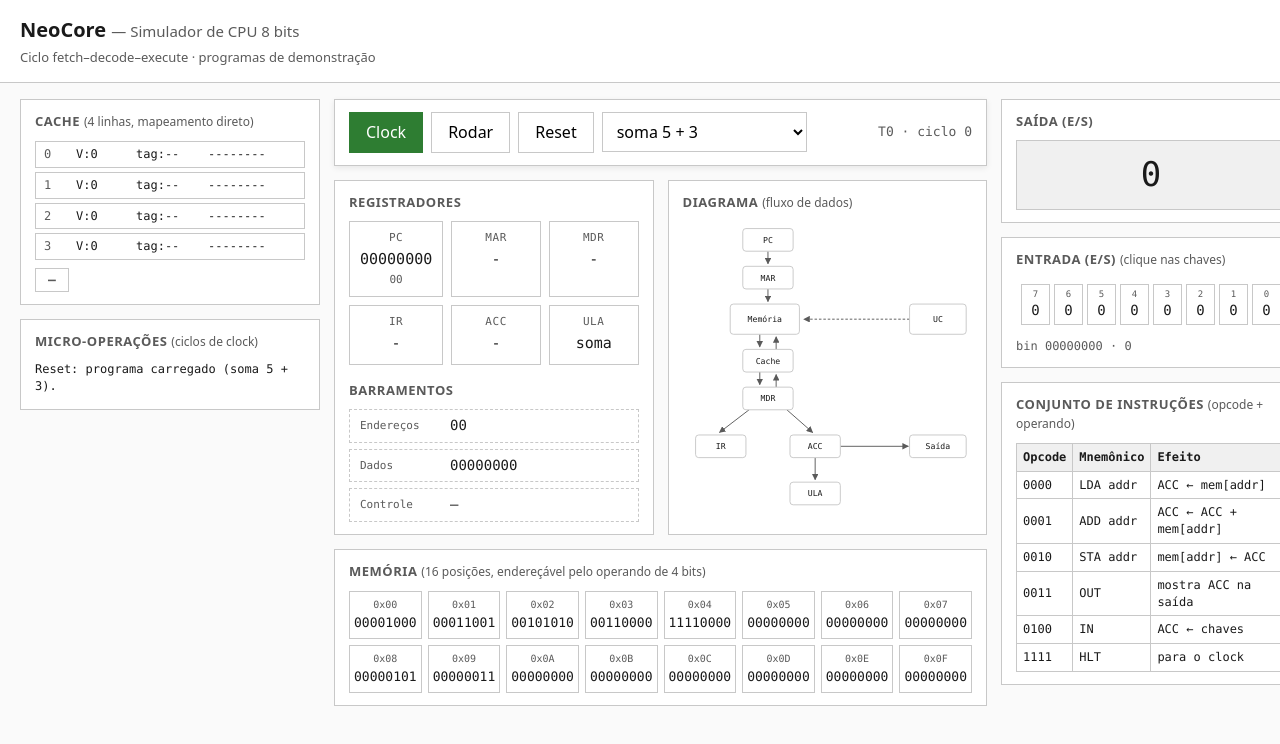
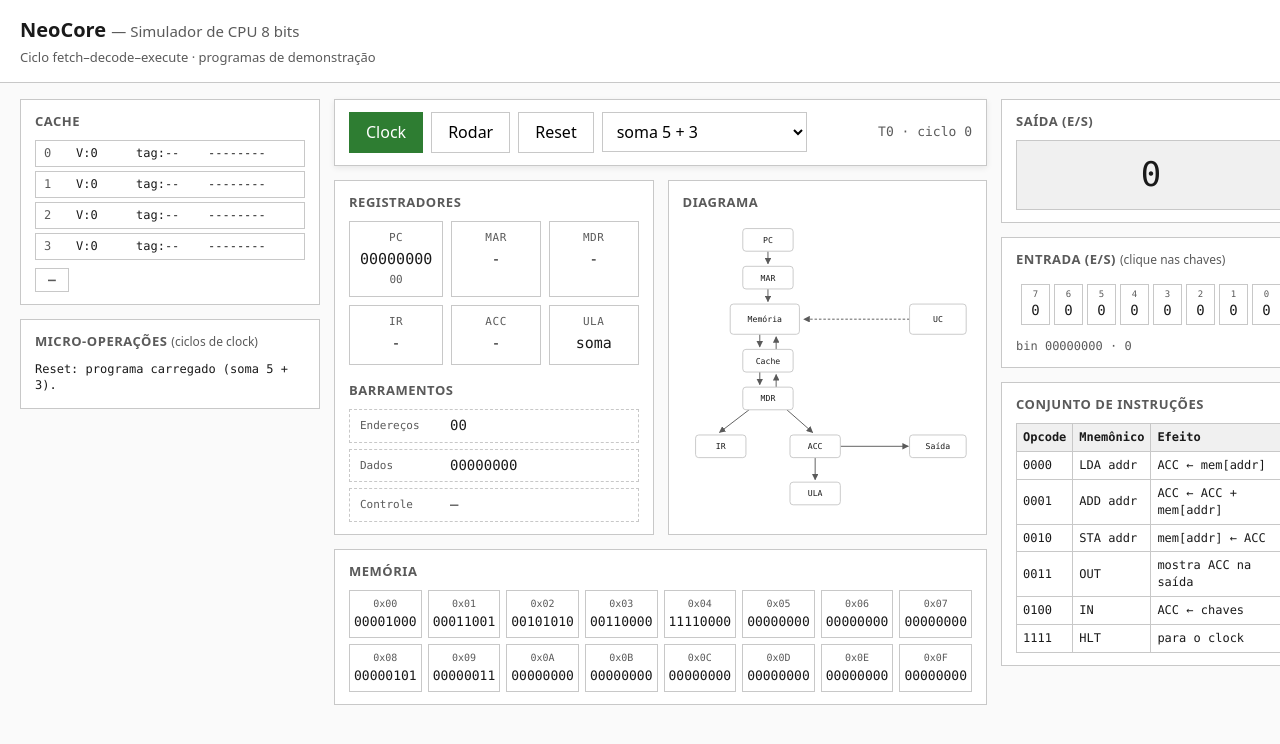
Before and after one commit to acLevi/NeoCore, a plain HTML site: page index.html in a window 1280 px wide. Shown: the top 744 px of the page. Drawn offline with Linux system fonts and the light colour scheme.

Commit message:
index.hrml

```diff
--- a/index.html
+++ b/index.html
@@ -16,7 +16,7 @@
     <!-- Cache (coluna esquerda) -->
     <aside class="cache-col">
       <section class="panel">
-        <h2>Cache <span class="hint">(4 linhas, mapeamento direto)</span></h2>
+        <h2>Cache</h2>
         <div class="cache" id="cache"></div>
         <div class="hitmiss" id="hitmiss">—</div>
       </section>
@@ -58,7 +58,7 @@
 
         <!-- Vista 2: diagrama de data-path -->
         <section class="panel">
-          <h2>Diagrama <span class="hint">(fluxo de dados)</span></h2>
+          <h2>Diagrama</h2>
           <svg class="diagram-svg" viewBox="0 0 460 470" xmlns="http://www.w3.org/2000/svg">
             <defs>
               <marker id="arr" viewBox="0 0 10 10" refX="9" refY="5" markerWidth="7" markerHeight="7" orient="auto">
@@ -96,7 +96,7 @@
 
       <!-- Memória -->
       <section class="panel">
-        <h2>Memória <span class="hint">(16 posições, endereçável pelo operando de 4 bits)</span></h2>
+        <h2>Memória</h2>
         <div class="memory" id="memory"></div>
       </section>
 
@@ -114,7 +114,7 @@
         <div class="input-val">bin <span id="v-input-bin">00000000</span> · <span id="v-input-dec">0</span></div>
       </section>
       <section class="panel">
-        <h2>Conjunto de instruções <span class="hint">(opcode + operando)</span></h2>
+        <h2>Conjunto de instruções</h2>
         <table class="isa">
           <tr><th>Opcode</th><th>Mnemônico</th><th>Efeito</th></tr>
           <tr><td>0000</td><td>LDA addr</td><td>ACC ← mem[addr]</td></tr>
```
